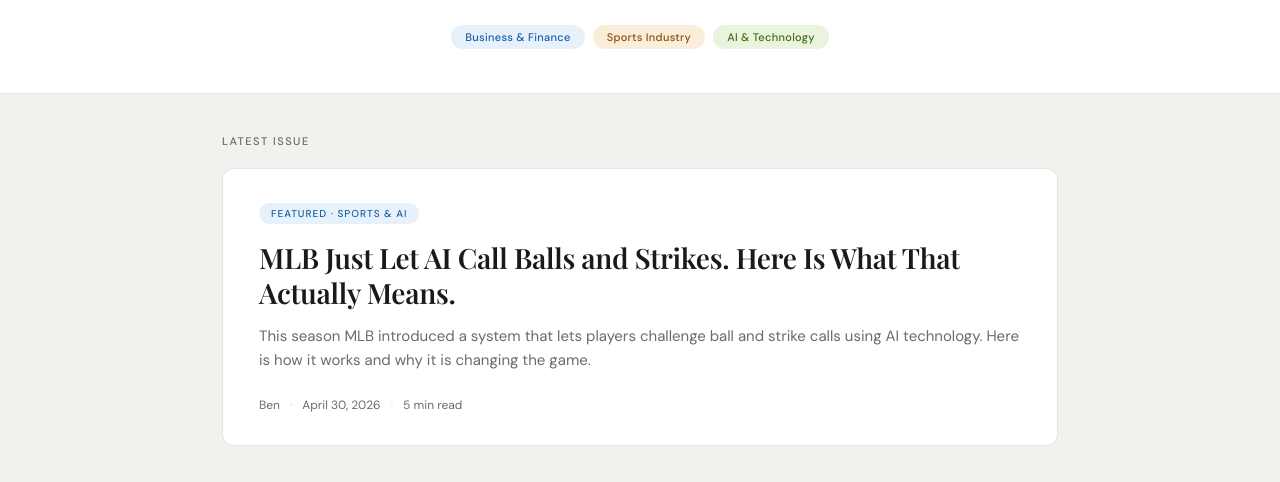
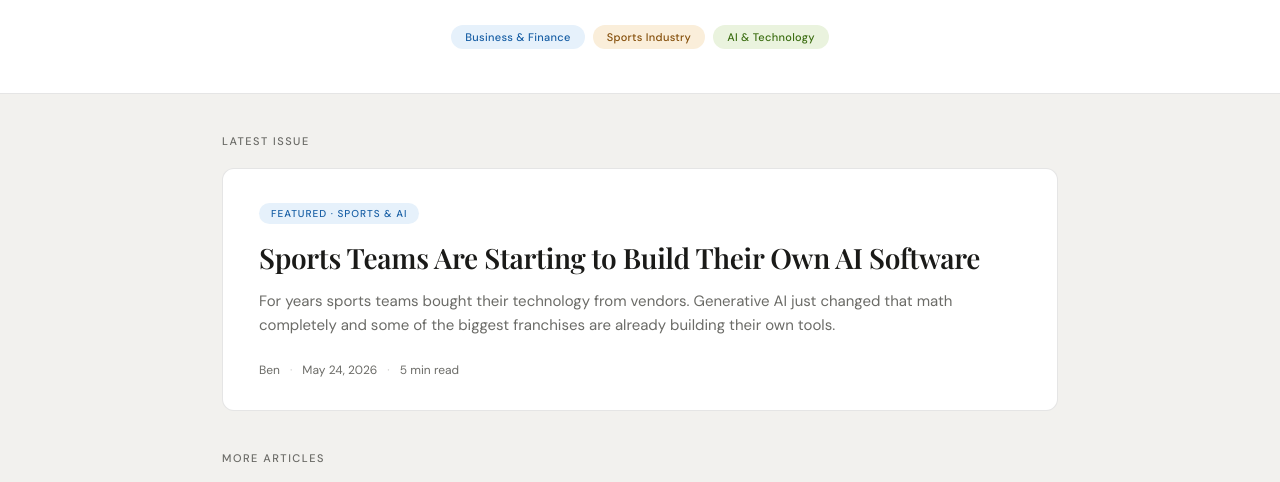
Before and after one commit to businesswithben/businesswithben.github.io, a plain HTML site: page index.html in a window 1280 px wide. Shown: the part 311-793 px from the top of the page. Drawn offline with nearby package versions, Linux system fonts and the light colour scheme.

Commit message:
Update index.html

```diff
--- a/index.html
+++ b/index.html
@@ -107,15 +107,15 @@
   <div class="main">
     <div class="section-label">Latest Issue</div>
 
-    <a class="featured-card" href="#" onclick="showArticle('article-4'); return false;">
+    <a class="featured-card" href="#" onclick="showArticle('article-6'); return false;">
       <div class="featured-inner">
        <div class="featured-badge">Featured · Sports &amp; AI</div>
-       <h2>MLB Just Let AI Call Balls and Strikes. Here Is What That Actually Means.</h2>
-       <p class="excerpt">This season MLB introduced a system that lets players challenge ball and strike calls using AI technology. Here is how it works and why it is changing the game.</p>
+      <h2>Sports Teams Are Starting to Build Their Own AI Software</h2>
+      <p class="excerpt">For years sports teams bought their technology from vendors. Generative AI just changed that math completely and some of the biggest franchises are already building their own tools.</p>
         <div class="card-meta">
           <span>Ben</span>
           <span class="dot">·</span>
-         <span>April 30, 2026</span>
+        <span>May 24, 2026</span>
           <span class="dot">·</span>
           <span>5 min read</span>
         </div>
```
